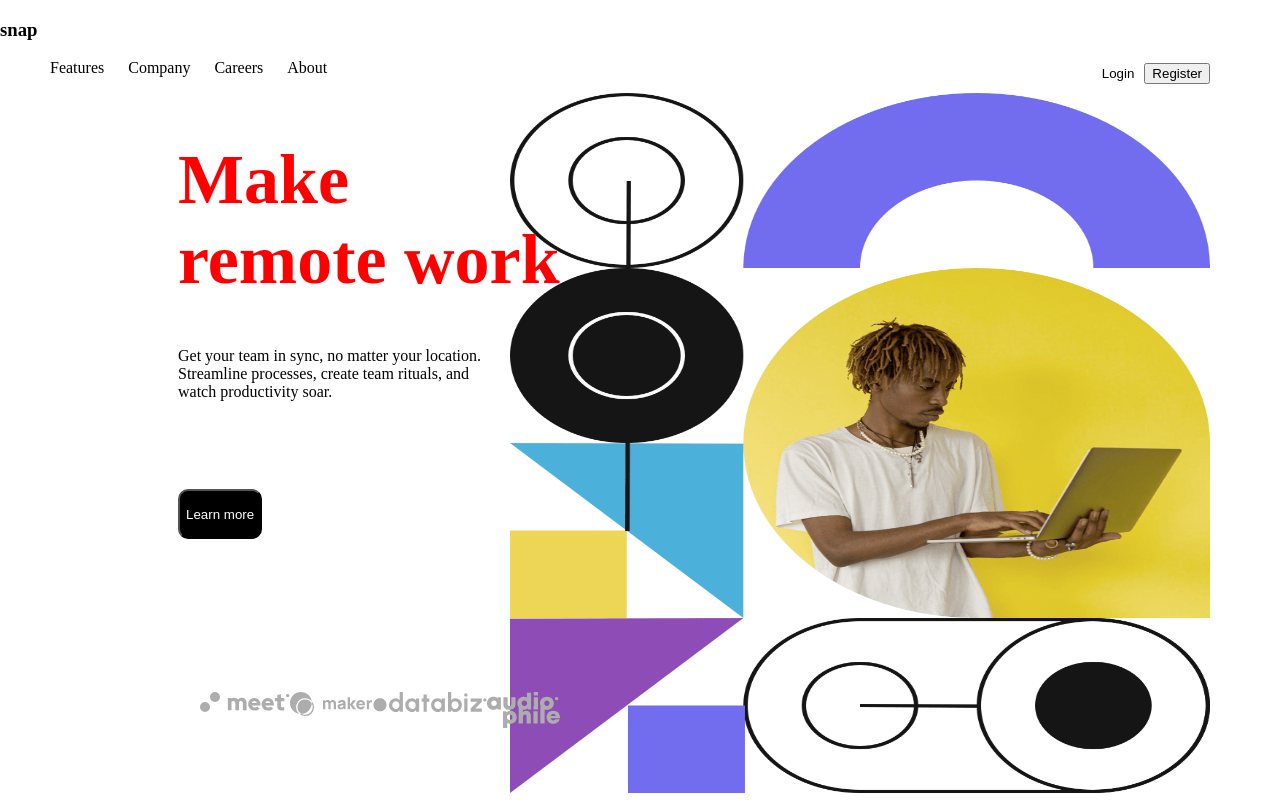
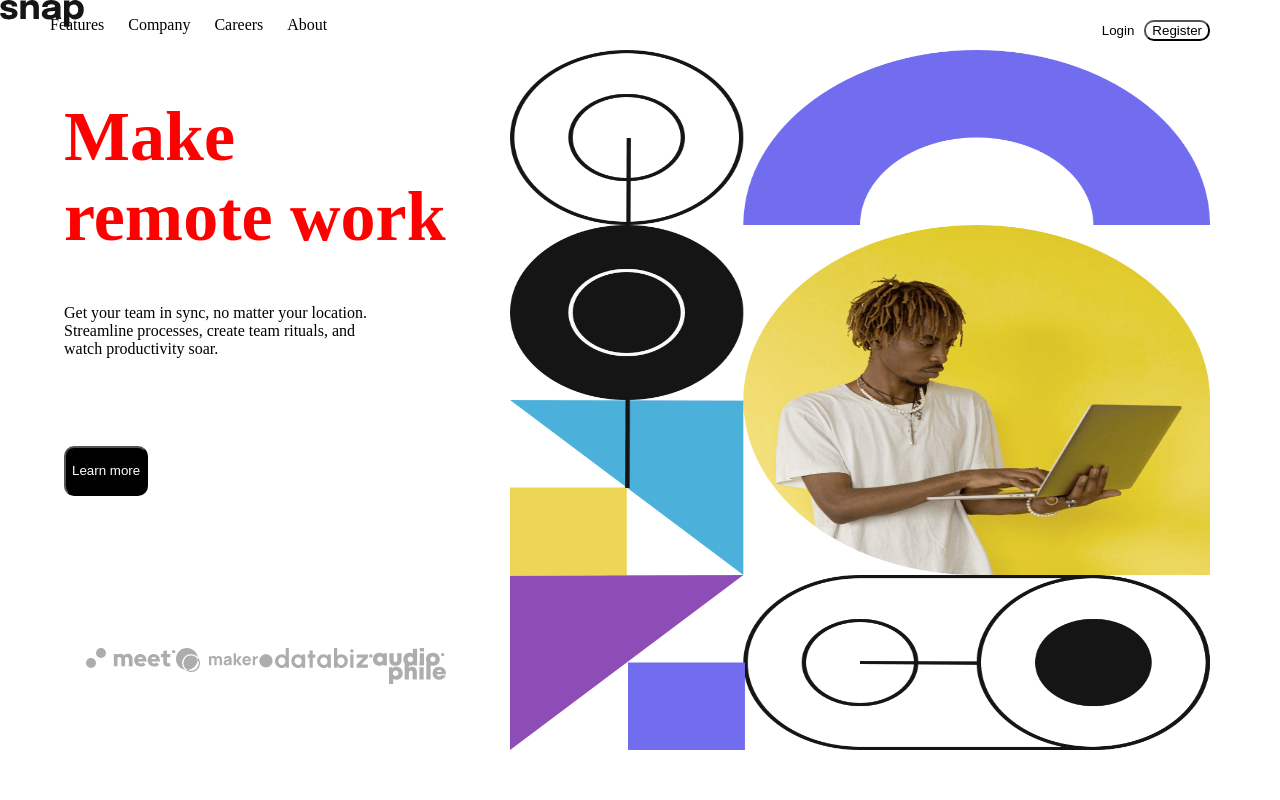
Before and after one commit to Maxon-debug/Frontend-Mentor---Intro-section-with-dropdown-navigation, a plain HTML site: page index.html in a window 1280 px wide. Drawn offline with Linux system fonts and the light colour scheme; files that its build step writes are made by us from their sources.

Commit message:
final updates

```diff
--- a/index.html
+++ b/index.html
@@ -2,6 +2,11 @@
 <html lang="en">
 <head>
   <style>
+    .logo{
+      position: absolute;
+      top: 0px;
+      left: 0px;
+    }
     body{
       margin-top: 0;
       margin-left: 10px;
@@ -26,6 +31,7 @@ nav li {
     margin: 0 15px;
     margin-top :0;
     text-align: center;
+    margin-left: 100px;
 }
 body{
   margin: auto;
@@ -34,9 +40,9 @@ body{
 .section2{
 
     float:left;
- margin-left: 50px;
+ margin-left: 0px;
  position: relative;
- left: 10%;
+ left: 5%;
 }
 .section1{
 
@@ -63,6 +69,11 @@ body{
     border: none;
     background-color: white;
   }
+  .register{
+    border-radius: 10px;
+    background-color: white;
+  }
+
   </style>
   <meta charset="UTF-8">
   <meta name="viewport" content="width=device-width, initial-scale=1.0"> <!-- displays site properly based on user's device -->
@@ -80,15 +91,14 @@ body{
   </style>
 </head>
 <body>
+
   <div class = "section1">
 
   <nav>
+    <img class ="logo" src="images/logo.svg" alt="">
 
-    <div class="snap">
-      <h3>snap</h3>
-    </div>
-    <div>
-    <ul>
+     <div>
+    <ul >
 
       <li>Features</li>
       <li>Company</li>
```
